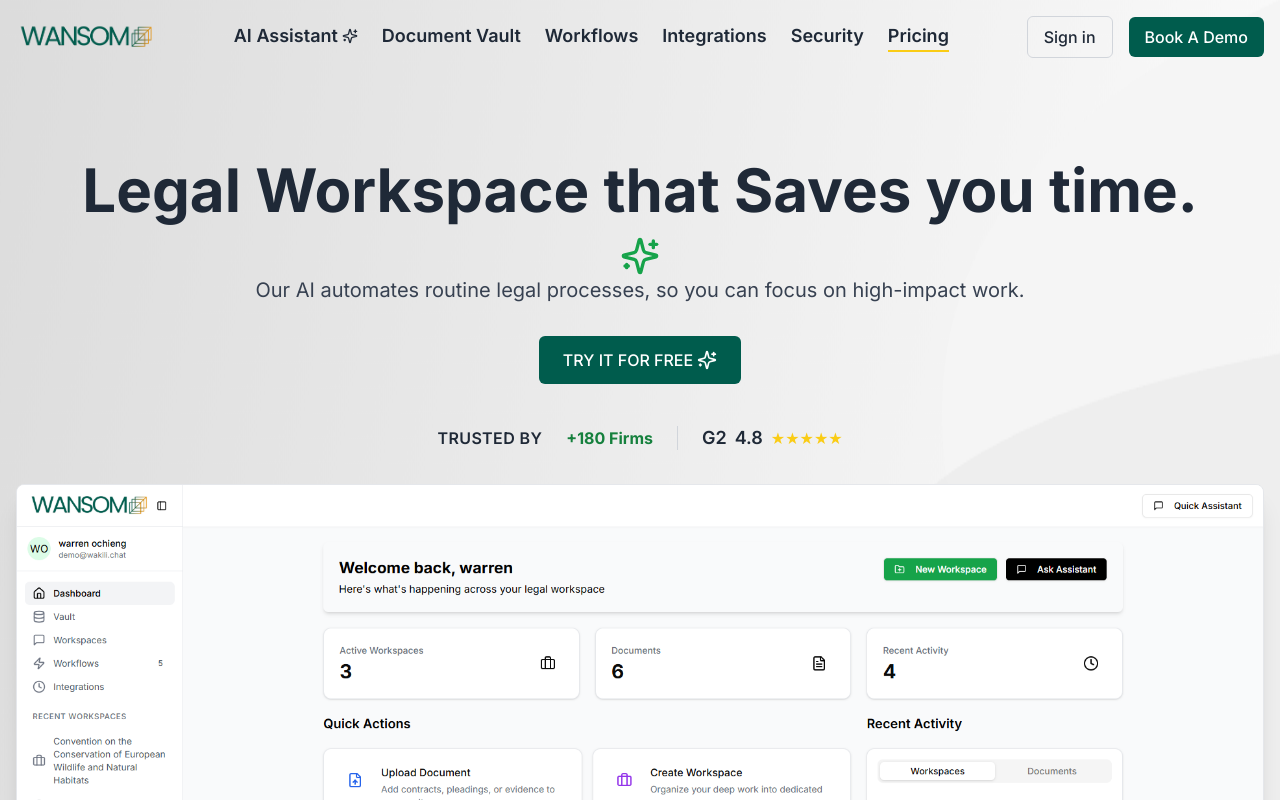
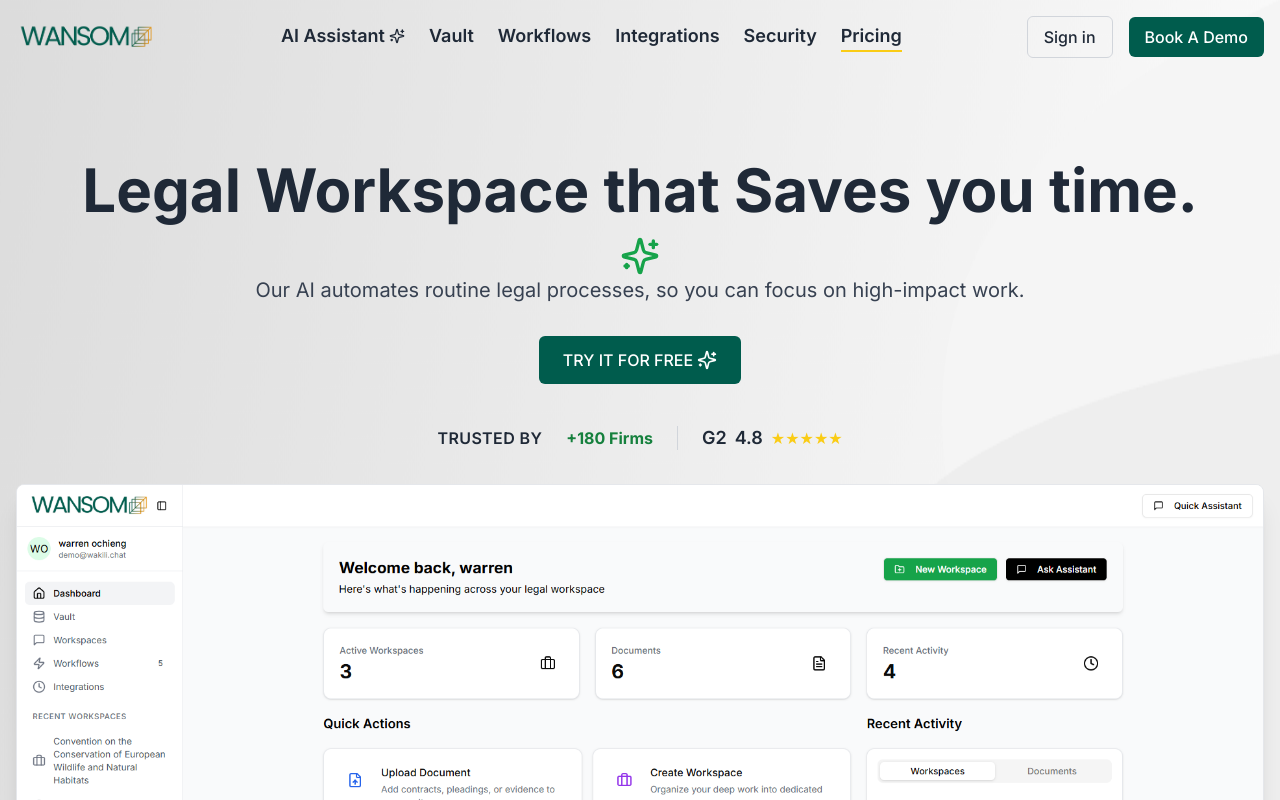
Before and after one commit to wansomai/platform, a Next.js app: page / in a window 1280 px wide. Shown: the top 800 px of the page. Built offline with nearby package versions, Linux system fonts and the light colour scheme.

Commit message:
reduce Navbar component to use a single useEffect hook

```diff
--- a/src/components/layout/Navbar.tsx
+++ b/src/components/layout/Navbar.tsx
@@ -68,7 +68,7 @@
             </div>
             <div className="relative group">
               <Link href="/#document-vault" className="font-semibold text-lg text-gray-800 hover:text-green-600 flex items-center">
-                Document Vault
+                Vault
 
               </Link>
             </div>
@@ -128,7 +128,7 @@
                 className="font-semibold text-lg text-gray-800 hover:text-green-600 py-2 border-b border-gray-100"
                 onClick={() => setIsOpen(false)}
               >
-                Document Vault
+               Vault
               </Link>
               <Link
                 href="/#workflows"
```
